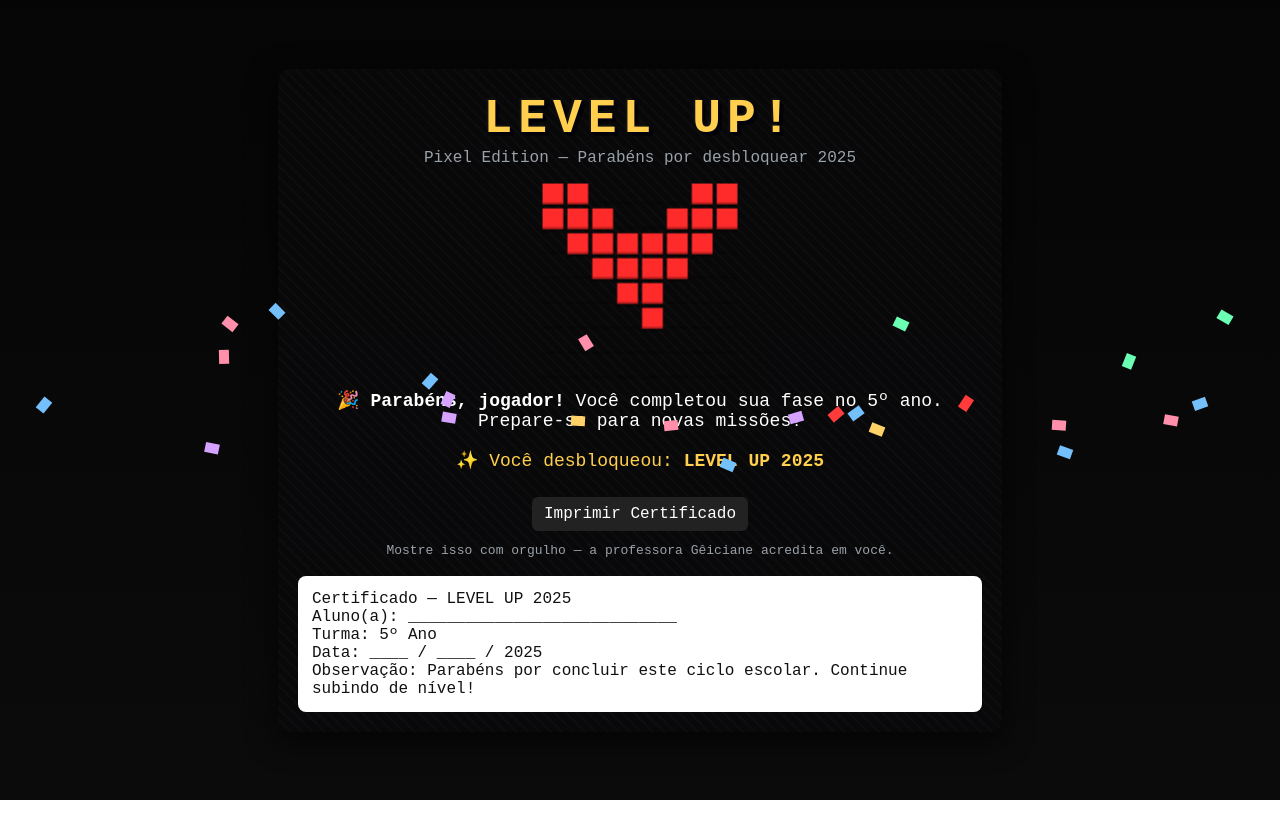
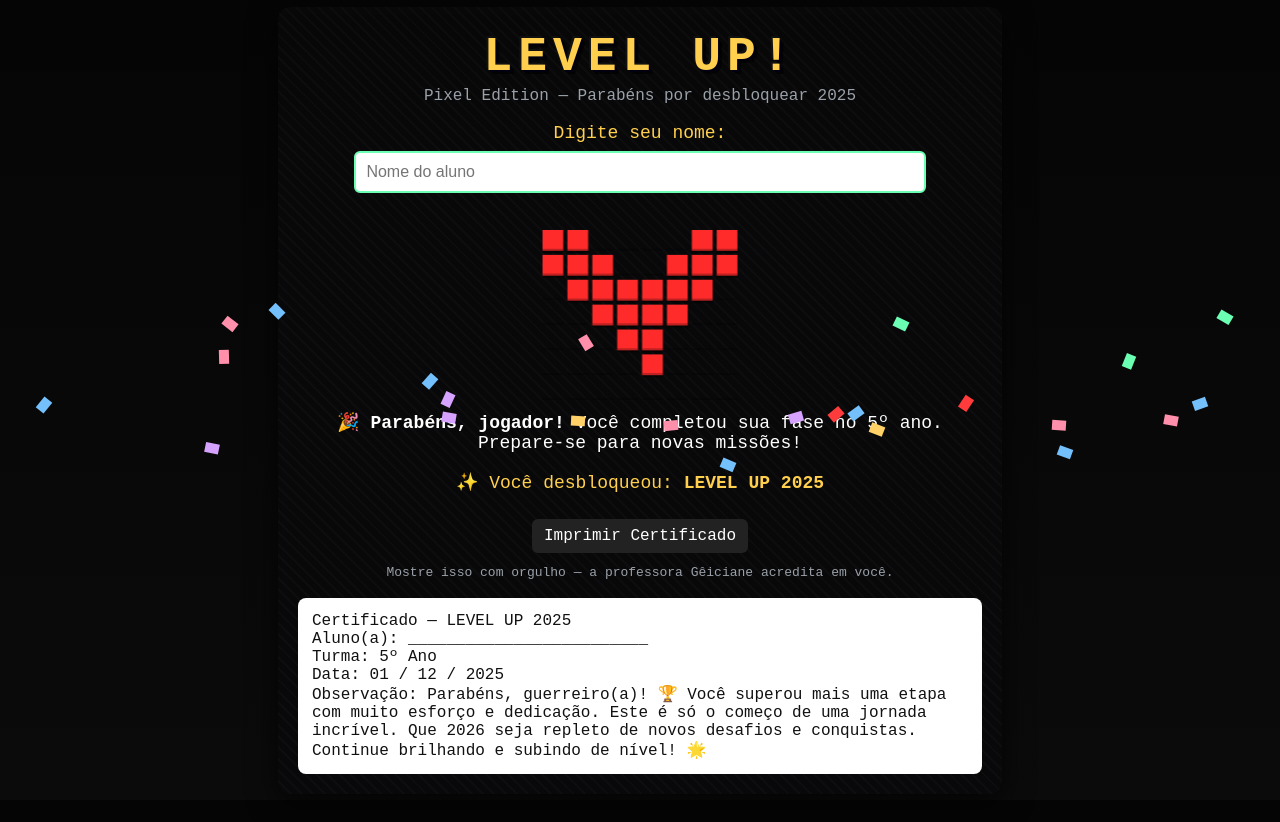
Before and after one commit to GeicyRibeiro/level-up-pixel, a plain HTML site: page index.html in a window 1280 px wide. Both pictures are taken after a click on the button "▶ START". Before the commit the page ends 800 px from the top, so only its background shows below. Drawn offline with Linux system fonts and the light colour scheme.

Commit message:
Update index.html

```diff
--- a/index.html
+++ b/index.html
@@ -156,6 +156,12 @@
     <div class="pixel-title">LEVEL UP!</div>
     <div class="subtitle">Pixel Edition — Parabéns por desbloquear 2025</div>
 
+    <!-- Input para o nome do aluno -->
+    <div>
+      <label for="studentName" style="color:var(--accent2); font-size: 18px; margin-bottom: 8px; display: block;">Digite seu nome:</label>
+      <input type="text" id="studentName" placeholder="Nome do aluno" style="padding:10px; font-size:16px; border-radius:6px; border:2px solid var(--accent); width: 80%; margin-bottom: 20px;">
+    </div>
+
     <!-- ❤️ pixel heart vermelho -->
     <div class="pixel-heart" aria-hidden="true">
       <div class="on"></div><div class="on"></div><div class="off"></div><div class="off"></div><div class="off"></div><div class="off"></div><div class="on"></div><div class="on"></div>
@@ -164,7 +170,6 @@
       <div class="off"></div><div class="off"></div><div class="on"></div><div class="on"></div><div class="on"></div><div class="on"></div><div class="off"></div><div class="off"></div>
       <div class="off"></div><div class="off"></div><div class="off"></div><div class="on"></div><div class="on"></div><div class="off"></div><div class="off"></div><div class="off"></div>
       <div class="off"></div><div class="off"></div><div class="off"></div><div class="off"></div><div class="on"></div><div class="off"></div><div class="off"></div><div class="off"></div>
-      <div class="off"></div><div class="off"></div><div class="off"></div><div class="off"></div><div class="off"></div><div class="off"></div><div class="off"></div><div class="off"></div>
       <div class="off"></div><div class="off"></div><div class="off"></div><div class="off"></div><div class="off"></div><div class="off"></div><div class="off"></div><div class="off"></div>
     </div>
 
@@ -186,10 +191,10 @@
       <!-- ESTA DIV PRECISA ESTAR AQUI DENTRO -->
       <div class="certificate" id="cert">
         <div class="cert-title">Certificado — LEVEL UP 2025</div>
-        <div class="cert-line">Aluno(a): ____________________________</div>
+        <div class="cert-line">Aluno(a): <span id="certName">_________________________</span></div>
         <div class="cert-line">Turma: 5º Ano</div>
-        <div class="cert-line">Data: ____ / ____ / 2025</div>
-        <div class="cert-line">Observação: Parabéns por concluir este ciclo escolar. Continue subindo de nível!</div>
+        <div class="cert-line">Data: 01 / 12 / 2025</div>
+        <div class="cert-line">Observação: Parabéns, guerreiro(a)! 🏆 Você superou mais uma etapa com muito esforço e dedicação. Este é só o começo de uma jornada incrível. Que 2026 seja repleto de novos desafios e conquistas. Continue brilhando e subindo de nível! 🌟</div>
       </div>
     </div>
 
@@ -204,6 +209,8 @@
   const cert = document.getElementById('cert');
   const confettiWrap = document.getElementById('confetti');
   const printCert = document.getElementById('printCert');
+  const studentNameInput = document.getElementById('studentName');
+  const certName = document.getElementById('certName');
 
   function spawnConfetti(){
     confettiWrap.innerHTML='';
@@ -221,16 +228,20 @@
   }
 
   startBtn.addEventListener('click', () => {
+    const studentName = studentNameInput.value.trim();
+    if (studentName) {
+      certName.innerText = studentName; // Atualiza o nome no certificado
+    } else {
+      certName.innerText = "_________________________"; // Caso o aluno não preencha o nome
+    }
+
     startBtn.disabled = true;
     startBtn.innerText = 'Carregando...';
 
     setTimeout(() => {
       startBtn.style.display = 'none';
-
-      // ESTA LINHA MOSTRA TUDO
       after.style.display = 'block';
       cert.style.display = 'block';
-
       spawnConfetti();
     }, 900);
   });
@@ -250,10 +261,10 @@
       <body>
         <div class="box">
           <h1>Certificado — LEVEL UP 2025</h1>
-          <p class="muted">Aluno(a): ____________________________</p>
+          <p class="muted">Aluno(a): ${studentName}</p>
           <p class="muted">Turma: 5º Ano</p>
-          <p class="muted">Data: ____ / ____ / 2025</p>
-          <p>Parabéns por concluir este ciclo escolar. Continue subindo de nível!</p>
+          <p class="muted">Data: 01 / 12 / 2025</p>
+          <p>Parabéns, guerreiro(a)! 🏆 Você superou mais uma etapa com muito esforço e dedicação. Este é só o começo de uma jornada incrível. Que 2026 seja repleto de novos desafios e conquistas. Continue brilhando e subindo de nível! 🌟</p>
         </div>
       </body></html>`;
     win.document.write(html);
```
